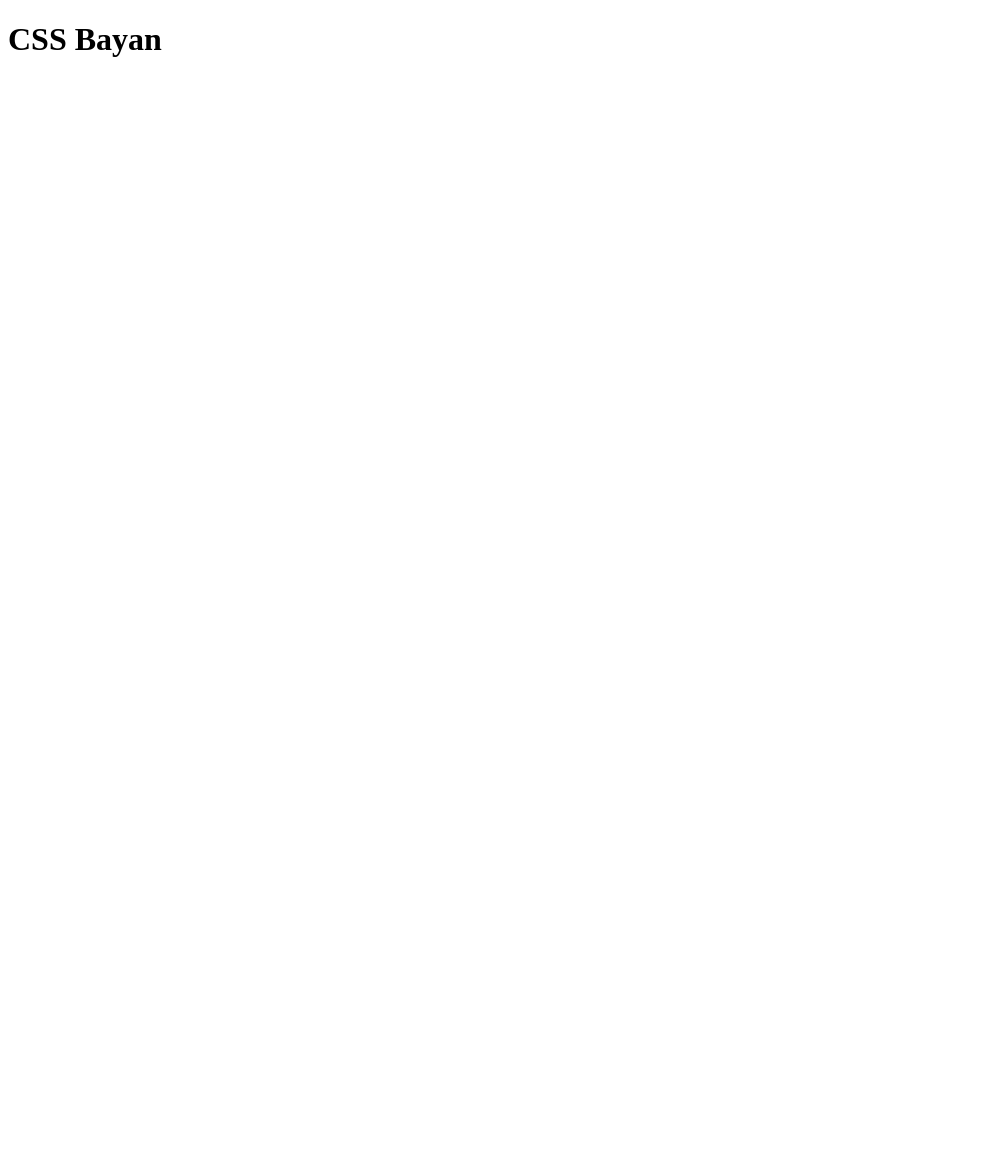
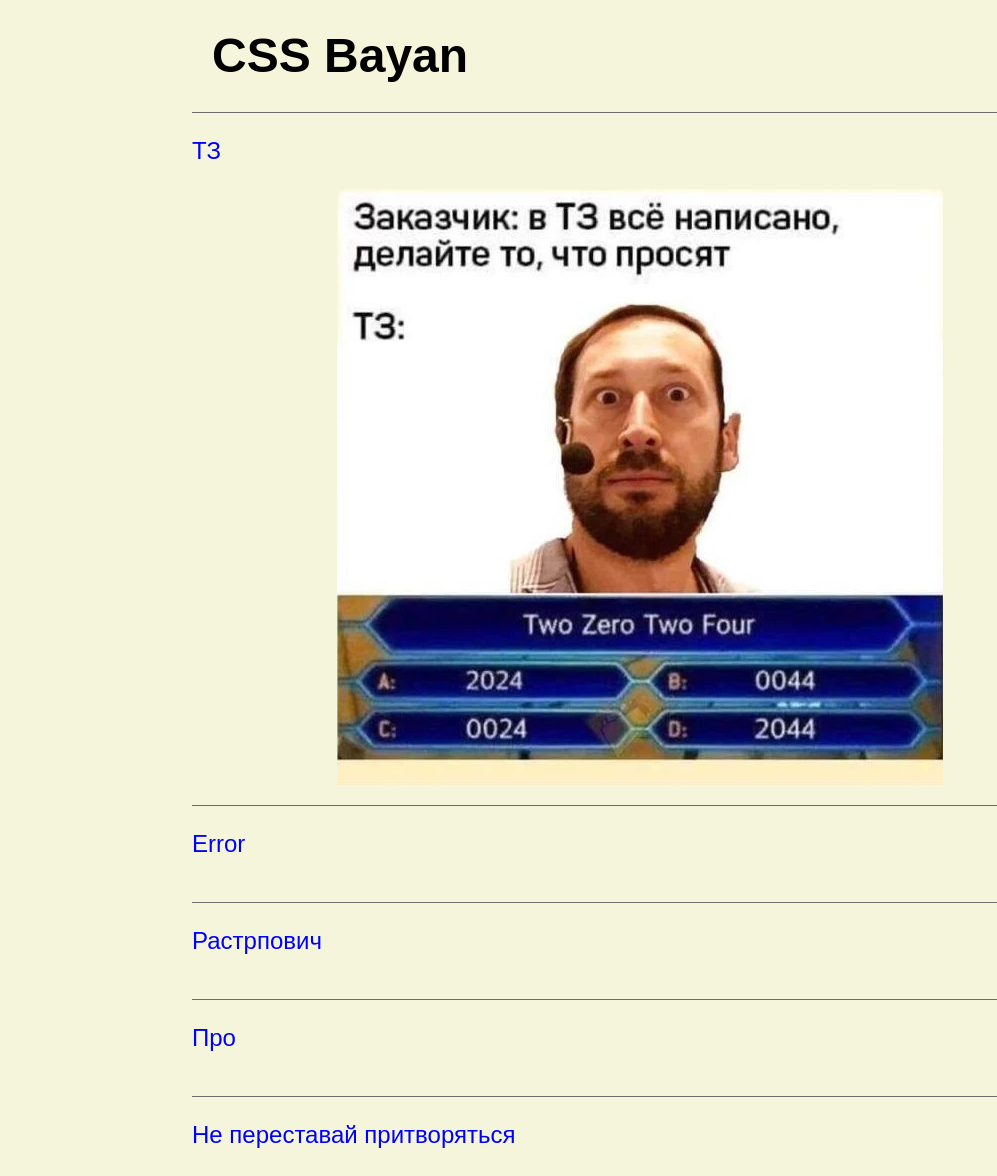
Before and after one commit to skayaBy/cssBayan, a plain HTML site: page cssBayan/index.html in a window 1280 px wide. Shown: the whole page, without its empty margins (0-997 px from the left). Before the commit the page ends 800 px from the top, so only its background shows below. Drawn offline with Linux system fonts and the light colour scheme.

Commit message:
feat: add accordion (Sun, Mar 12, 2023 11:41:06 AM)

```diff
--- a/cssBayan/css/style.css
+++ b/cssBayan/css/style.css
@@ -0,0 +1,64 @@
+* {
+  margin: 0;
+  padding: 0;
+  border: 0;
+}
+
+html {
+  box-sizing: border-box;
+}
+
+body {
+  font-family: Arial, Helvetica, sans-serif;
+  font-size: 1.5em;
+  line-height: 1.5;
+  color: #0000ff;
+  background-color: #f5f5dc;
+}
+
+h1 {
+  color: #000000;
+  margin: 1.25rem;
+}
+
+label {
+  cursor: pointer;
+}
+
+.wrapper {
+  display: flex;
+  flex-direction: column;
+  height: 100%;
+  max-width: 70%;
+  margin: 0 auto;
+}
+
+.accordion__item {
+  border-top: 0.1rem solid #6d6d6d;
+  padding-top: 1.25rem;
+}
+
+
+.mem__image {
+  display: flex;
+  justify-content: center;
+  margin: 1.25rem;
+  transition: 1s;
+}
+
+.item__input {
+  display: none;
+}
+
+.item__input:checked ~ .mem__image {
+  height: 0;
+  opacity: 0;
+}
+
+.mem__title {
+  transition: .3s;
+}
+
+.mem__title:hover{
+   color: #000000;
+ }
--- a/cssBayan/index.html
+++ b/cssBayan/index.html
@@ -13,8 +13,45 @@
             <h1>CSS Bayan</h1>
         </header>
         <main class="main">
-            <div class="accordion">
+           <div class="accordion">
+                <div class="accordion__item">
+                    <input type="checkbox" class="item__input" name="" id="item1">
+                    <label for="item1" class="mem__title">ТЗ</label>
+                    <div class="mem__image">
+                        <img src="./img/mem_1.jpg" alt="Mem 1 picture">
+                    </div>
+                </div>
+                <div class="accordion__item">
+                    <input type="checkbox" class="item__input" name="" id="item2" checked>
+                    <label for="item2" class="mem__title">Error</label>
+                    <div class="mem__image">
+                        <img src="./img/mem_2.jpg" alt="Mem 2 picture">
+                    </div>
+                </div>
+                <div class="accordion__item">
+                    <input type="checkbox" class="item__input" name="" id="item3" checked>
+                    <label for="item3" class="mem__title">Растрпович</label>
+                    <div class="mem__image">
+                        <img src="./img/mem_3.jpg" alt="Mem 3 picture">
+                    </div>
+                </div>
+                <div class="accordion__item">
+                    <input type="checkbox" class="item__input" name="" id="item4" checked>
+                    <label for="item4" class="mem__title">Про</label>
+                    <div class="mem__image">
+                        <img src="./img/mem_4.jpg" alt="Mem 4 picture">
+                    </div>
+                </div>
+                <div class="accordion__item">
+                    <input type="checkbox" class="item__input" name="" id="item5" checked>
+                    <label for="item5" class="mem__title">Не переставай притворяться</label>
+                    <div class="mem__image">
+                        <img src="./img/mem_5.jpg" alt="Mem 5 picture">
+                    </div>
+                </div>
             </div>
+
+
         </main>
     </div>
 </body>
```
Also changed, not shown: cssBayan/img/mem_2.jpg (added), cssBayan/img/mem_3.jpg (added), cssBayan/img/mem_4.jpg (added), cssBayan/img/mem_5.jpg (added).
